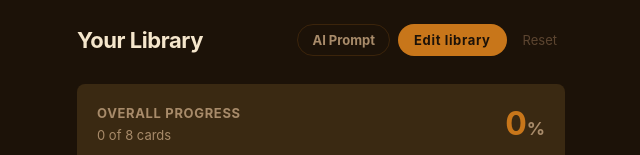
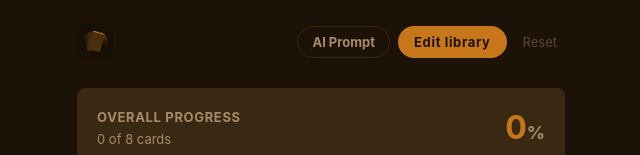
Before and after one commit to i-am-mushfiq/Deckwise, a React (Vite) app: page / in a window 1280 px wide. Shown: the top 155 px of the page, without its empty margins (319-959 px from the left). Built offline with nearby package versions, Linux system fonts and the light colour scheme.

Commit message:
replace Your Library heading with app icon on home screen

```diff
--- a/src/App.jsx
+++ b/src/App.jsx
@@ -712,7 +712,7 @@ export default function App(){
       {screen==="home"&&(
         <div style={{maxWidth:520,margin:"0 auto",padding:"24px 16px"}}>
           <div style={{display:"flex",justifyContent:"space-between",alignItems:"center",marginBottom:showPromptPanel?16:28}}>
-            <div style={{fontSize:22,fontWeight:700,letterSpacing:"-0.02em"}}>Your Library</div>
+            <img src="/icon-192.png" alt="SwipeLearn" style={{width:36,height:36,borderRadius:8}}/>
             <div style={{display:"flex",gap:8,alignItems:"center"}}>
               <button onClick={()=>{hap.light();setShowPromptPanel(p=>!p);}} style={{background:showPromptPanel?`${S.green}18`:"transparent",border:`1px solid ${showPromptPanel?S.green:S.border}`,color:showPromptPanel?S.green:S.subdued,borderRadius:500,padding:"7px 14px",fontSize:13,fontWeight:700,cursor:"pointer",fontFamily:F,transition:"all 0.15s",whiteSpace:"nowrap"}}
                 onMouseEnter={e=>{if(!showPromptPanel){e.currentTarget.style.borderColor=S.subdued;e.currentTarget.style.color=S.white;}}}
```
